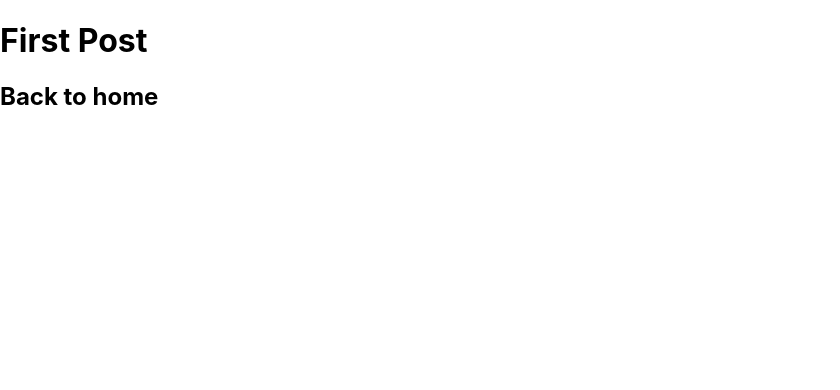
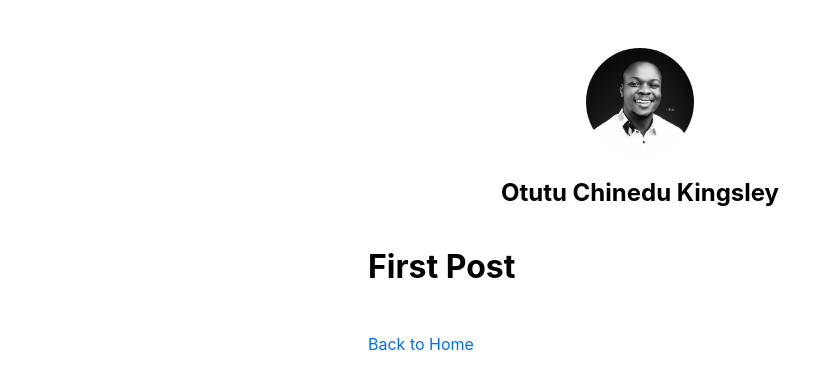
Before and after one commit to otutukingsley/nextjs-blog, a Next.js app: page /posts/first-post in a window 1280 px wide. Shown: the top 390 px of the page, without its empty margins (0-840 px from the left). Built offline with nearby package versions, Linux system fonts and the light colour scheme.

Commit message:
css and styling in next js, file name routing, layout component

```diff
--- /dev/null
+++ b/components/layout.js
@@ -0,0 +1,72 @@
+import Head from "next/head"
+import Image from "next/image"
+import styles from "./layout.module.css"
+import utilStyles from "../styles/utils.module.css"
+import Link from "next/link"
+
+const name = "Otutu Chinedu Kingsley"
+export const siteTitle = "Tutu Blog"
+
+const Layout = ({ children, home }) => {
+  return (
+    <div className={styles.container}>
+      <Head>
+        <link rel="icon" href="/favicon.ico" />
+        <meta name="description" content="My first project using Next.js" />
+        <meta
+          property="og:image"
+          content={`https://og-image.vercel.app/${encodeURI(
+            siteTitle
+          )}.png?theme=light&md=0&fontSize=75px&images=https%3A%2F%2Fassets.vercel.com%2Fimage%2Fupload%2Ffront%2Fassets%2Fdesign%2Fnextjs-black-logo.svg`}
+        />
+        <meta name="og:title" content={siteTitle} />
+        <meta name="twitter:card" content="summary_large_image" />
+      </Head>
+      <header className={styles.header}>
+        {home ? (
+          <>
+            <Image
+              priority
+              src="/images/indblack.jpeg"
+              className={utilStyles.borderCircle}
+              height={144}
+              width={144}
+              alt={name}
+            />
+            <h1 className={utilStyles.heading2xl}>{name}</h1>
+          </>
+        ) : (
+          <>
+            <Link href="/">
+              <a>
+                <Image
+                  priority
+                  src="/images/indblack.jpeg"
+                  className={utilStyles.borderCircle}
+                  height={108}
+                  width={108}
+                  alt={name}
+                />
+              </a>
+            </Link>
+            <h2 className={utilStyles.headingLg}>
+              <Link href="/">
+                <a className={utilStyles.colorInherit}>{name}</a>
+              </Link>
+            </h2>
+          </>
+        )}
+      </header>
+      <main>{children}</main>
+      {!home && (
+        <div className={styles.backToHome}>
+          <Link href="/">
+            <a>Back to Home</a>
+          </Link>
+        </div>
+      )}
+    </div>
+  )
+}
+
+export default Layout
--- /dev/null
+++ b/components/layout.module.css
@@ -0,0 +1,14 @@
+.container {
+  max-width: 36rem;
+  padding: 0 1rem;
+  margin: 3rem auto 6rem;
+}
+.header {
+  display: flex;
+  flex-direction: column;
+  align-items: center;
+}
+
+.backToHome {
+  margin: 3rem 0 0;
+}
--- a/pages/posts/first-post.js
+++ b/pages/posts/first-post.js
@@ -1,13 +1,15 @@
 import Link from "next/link"
+import Head from "next/head"
+import Layout from "../../components/layout"
+
 export default function FirstPost() {
   return (
-    <>
+    <Layout>
+      <Head>
+        <title>Tutu</title>
+      </Head>
+
       <h1>First Post</h1>
-      <h2>
-        <Link href="/">
-          <a>Back to home</a>
-        </Link>
-      </h2>
-    </>
+    </Layout>
   )
 }
--- a/styles/globals.css
+++ b/styles/globals.css
@@ -5,12 +5,19 @@
   font-family: -apple-system, BlinkMacSystemFont, Segoe UI, Roboto, Oxygen,
     Ubuntu, Cantarell, Fira Sans, Droid Sans, Helvetica Neue, sans-serif;
 }
+* {
+  box-sizing: border-box;
+}
 
 a {
   color: inherit;
   text-decoration: none;
+  color: #0070f3;
 }
-
-* {
-  box-sizing: border-box;
+a:hover {
+  text-decoration: underline;
 }
+img {
+  max-width: 100%;
+  display: block;
+}
--- /dev/null
+++ b/styles/utils.module.css
@@ -0,0 +1,52 @@
+.heading2Xl {
+  font-size: 2.5rem;
+  line-height: 1.2;
+  font-weight: 800;
+  letter-spacing: -0.05rem;
+  margin: 1rem 0;
+}
+
+.headingXl {
+  font-size: 2rem;
+  line-height: 1.3;
+  font-weight: 800;
+  letter-spacing: -0.05rem;
+  margin: 1rem 0;
+}
+
+.headingLg {
+  font-size: 1.5rem;
+  line-height: 1.4;
+  margin: 1rem 0;
+}
+
+.headingMd {
+  font-size: 1.2rem;
+  line-height: 1.5;
+}
+
+.borderCircle {
+  border-radius: 9999px;
+}
+
+.colorInherit {
+  color: inherit;
+}
+
+.padding1px {
+  padding-top: 1px;
+}
+
+.list {
+  list-style: none;
+  padding: 0;
+  margin: 0;
+}
+
+.listItem {
+  margin: 0 0 1.25rem;
+}
+
+.lightText {
+  color: #666;
+}
```
Also changed, not shown: pages/index.js (+15 -64 lines), public/images/indblack.jpeg (added).
